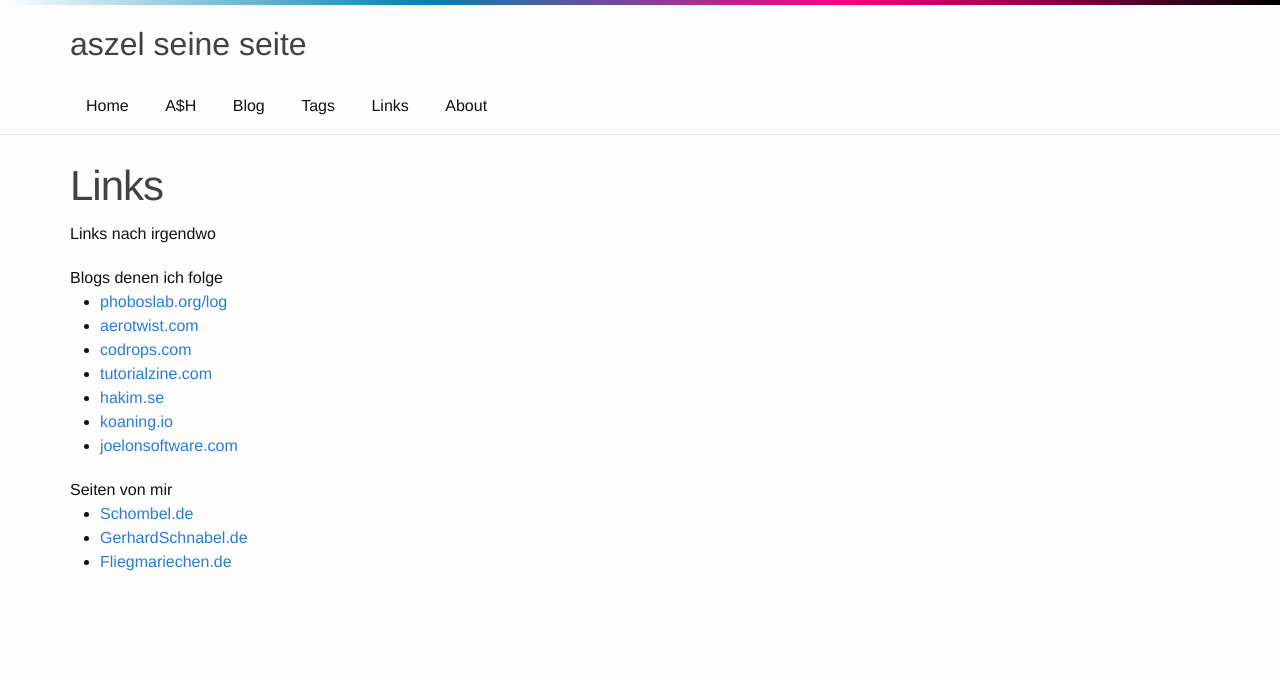
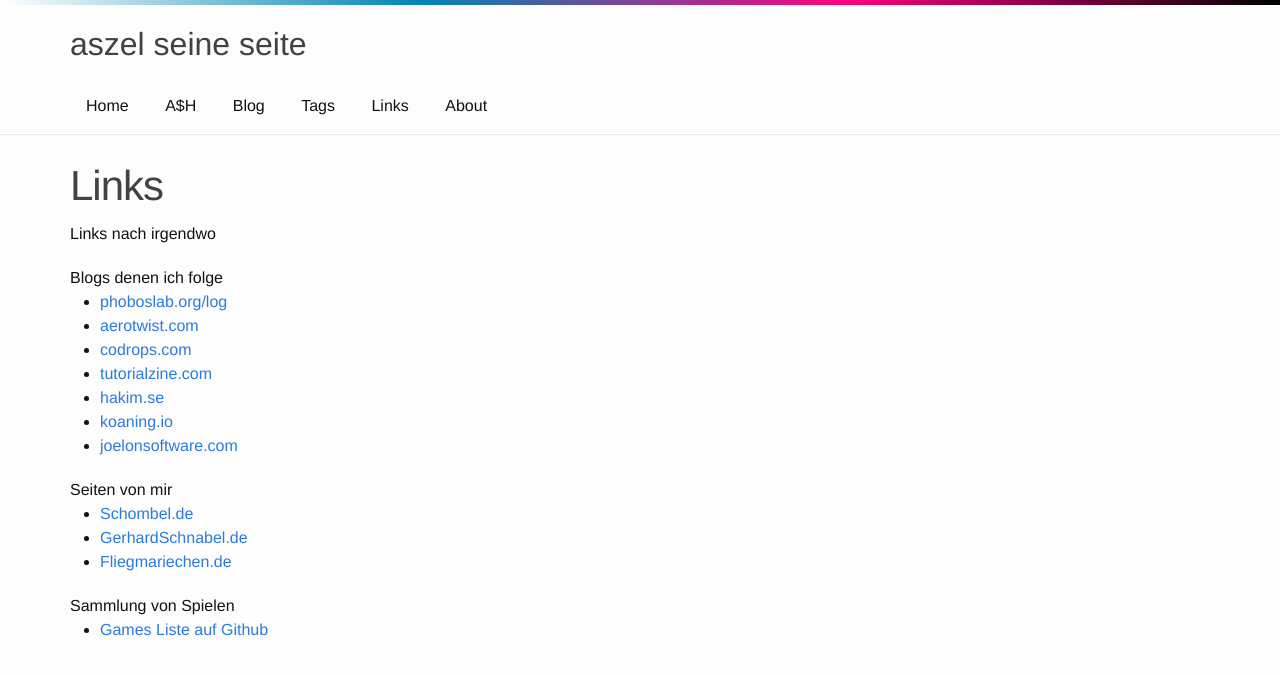
Before and after one commit to aszel/aszel.github.io, a Jekyll site: the page built from links/index.md, in a window 1280 px wide. Shown: the top 675 px of the page. Built offline with Jekyll 4.4.1, drawn with Linux system fonts in a browser that asks for light colours.

Commit message:
Update link liste

```diff
--- a/links/index.md
+++ b/links/index.md
@@ -30,3 +30,10 @@ Seiten von mir
 <li><a href="http://fliegmariechen.de" target="_blank">Fliegmariechen.de</a></li>
 </ul>
 </div>
+
+<div class="links-list">
+Sammlung von Spielen
+<ul>
+<li><a href="https://github.com/leereilly/games" target="_blank">Games Liste auf Github</a></li>
+</ul>
+</div>
```
